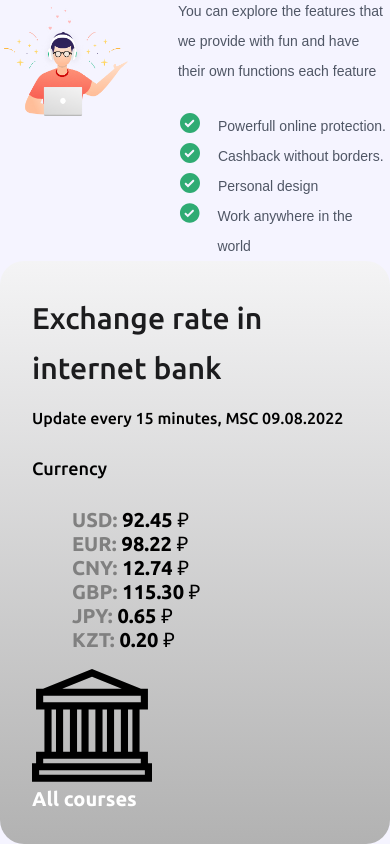
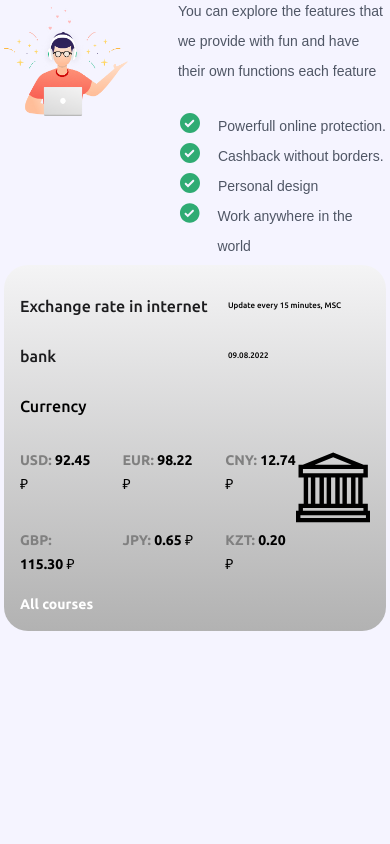
Before and after one commit to Schneegestober1/neo-bank, a React (Vite) app: page / in a window 390 px wide. Shown: the part 676-1520 px from the top of the page. After the commit the page ends 1311 px from the top, so only its background shows below. Built offline with nearby package versions, Linux system fonts and the light colour scheme.

Commit message:
компонент CurrencyRate создан + адаптив

```diff
--- /dev/null
+++ b/src/components/CurrencyItem/CurrencyItem.tsx
@@ -0,0 +1,14 @@
+import React from 'react'
+import styles from './currency-item.module.scss'
+
+interface CurrencyItemProps {
+  code: string
+  value: string
+}
+
+export const CurrencyItem: React.FC<CurrencyItemProps> = ({ code, value }) => (
+  <li className={styles.item}>
+    <span className={styles.currency}>{code}: </span>
+    <span className={styles.value}>{value}</span>
+  </li>
+)
--- /dev/null
+++ b/src/components/CurrencyItem/currency-item.module.scss
@@ -0,0 +1,28 @@
+@use '../../styles/color-palette.scss' as *;
+@use '../../styles/mixins.scss' as *;
+
+.currency {
+  font-weight: 700;
+  font-size: 20px;
+  line-height: 112%;
+  letter-spacing: 2%;
+  color: $gray-4;
+}
+
+.value {
+  font-weight: 700;
+  font-size: 20px;
+  line-height: 112%;
+  letter-spacing: 2%;
+  color: $black-0;
+}
+
+@media (max-width: 500px) {
+  .currency {
+    font-size: 14px;
+  }
+
+  .value {
+    font-size: 14px;
+  }
+}
--- a/src/components/CurrencyRate/CurrencyRate.tsx
+++ b/src/components/CurrencyRate/CurrencyRate.tsx
@@ -1,51 +1,38 @@
 import BankIcon from '../../assets/icons/BankIcon'
+import { CurrencyItem } from '../CurrencyItem/CurrencyItem'
 import styles from './currency-rate.module.scss'
 
 const CurrencyRate = () => {
+  const currencies = [
+    { code: 'USD', value: '92.45 ₽' },
+    { code: 'EUR', value: '98.22 ₽' },
+    { code: 'CNY', value: '12.74 ₽' },
+    { code: 'GBP', value: '115.30 ₽' },
+    { code: 'JPY', value: '0.65 ₽' },
+    { code: 'KZT', value: '0.20 ₽' },
+  ]
+
   return (
     <section className={styles.exchangeRate}>
       <div className={styles.wrapper}>
         <div className={styles.header}>
           <p className={styles.title}>Exchange rate in internet bank</p>
           <p className={styles.updateInfo}>
-            <time id="time-ago" dateTime="29.08.2022">
-              Update every 15 minutes, MSC 09.08.2022
-            </time>
+            <time dateTime="29.08.2022">Update every 15 minutes, MSC 09.08.2022</time>
           </p>
         </div>
 
+        <h3 className={styles.tableTitle}>Currency</h3>
         <article className={styles.table}>
-          <h3 className={styles.tableTitle}>Currency</h3>
           <div className={styles.currencyBox}>
-            <ul id="currency-list" className={styles.list}>
-              <li className={styles.item}>
-                <span className={styles.currency}>USD: </span>
-                <span className={styles.value}>92.45 ₽</span>
-              </li>
-              <li className={styles.item}>
-                <span className={styles.currency}>EUR: </span>
-                <span className={styles.value}>98.22 ₽</span>
-              </li>
-              <li className={styles.item}>
-                <span className={styles.currency}>CNY: </span>
-                <span className={styles.value}>12.74 ₽</span>
-              </li>
-              <li className={styles.item}>
-                <span className={styles.currency}>GBP: </span>
-                <span className={styles.value}>115.30 ₽</span>
-              </li>
-              <li className={styles.item}>
-                <span className={styles.currency}>JPY: </span>
-                <span className={styles.value}>0.65 ₽</span>
-              </li>
-              <li className={styles.item}>
-                <span className={styles.currency}>KZT: </span>
-                <span className={styles.value}>0.20 ₽</span>
-              </li>
+            <ul className={styles.list}>
+              {currencies.map((currency) => (
+                <CurrencyItem key={currency.code} code={currency.code} value={currency.value} />
+              ))}
             </ul>
           </div>
+          <BankIcon className={styles.bank} />
         </article>
-        <BankIcon />
 
         <div className={styles.footer}>
           <a href="#" className={styles.link}>
--- a/src/components/CurrencyRate/currency-rate.module.scss
+++ b/src/components/CurrencyRate/currency-rate.module.scss
@@ -4,6 +4,11 @@
 .exchangeRate {
   padding-left: calc(50% - 580px);
   padding-right: calc(50% - 580px);
+}
+
+.header {
+  display: flex;
+  justify-content: space-between;
 }
 
 .wrapper {
@@ -18,6 +23,7 @@
   font-size: 1.875rem;
   line-height: 50px;
   color: $black-2;
+  margin-bottom: 24px;
 }
 
 .updateInfo {
@@ -27,11 +33,18 @@
   color: $black-0;
 }
 
+.table {
+  display: flex;
+  justify-content: space-between;
+  margin-bottom: 50px;
+}
+
 .tableTitle {
   font-weight: 500;
   font-size: 1.125rem;
   line-height: 50px;
   color: $black-0;
+  margin-bottom: 1rem;
 }
 
 .link {
@@ -42,19 +55,49 @@
   color: $white-1;
 }
 
-
-.currency {
-  font-weight: 700;
-  font-size: 20px;
-  line-height: 112%;
-  letter-spacing: 2%;
-  color: $gray-4;
+.list {
+  display: grid;
+  padding-left: 0;
+  grid-template-columns: 1fr 1fr 1fr;
+  gap: 2rem;
 }
 
-.value {
-  font-weight: 700;
-  font-size: 20px;
-  line-height: 112%;
-  letter-spacing: 2%;
-  color: $black-0;
+@media (max-width: 500px) {
+  .exchangeRate {
+    padding: 1%;
+  }
+
+  .wrapper {
+    width: 100%;
+    border-radius: 24px;
+    background: linear-gradient(to bottom, $gray-2, $gray-3);
+    padding: 1rem;
+  }
+  .title {
+    font-size: 1rem;
+    margin-bottom: 0;
+  }
+  .updateInfo {
+    font-size: 0.5rem;
+  }
+
+  .tableTitle {
+    font-size: 1rem;
+    margin-bottom: 0;
+  }
+  .bank {
+    width: 90px;
+  }
+  .link {
+    font-weight: 700;
+    font-size: 14px;
+    line-height: 112%;
+    letter-spacing: 2%;
+    color: $white-1;
+  }
+  .table {
+    display: flex;
+    justify-content: space-between;
+    margin-bottom: 0px;
+  }
 }
```
